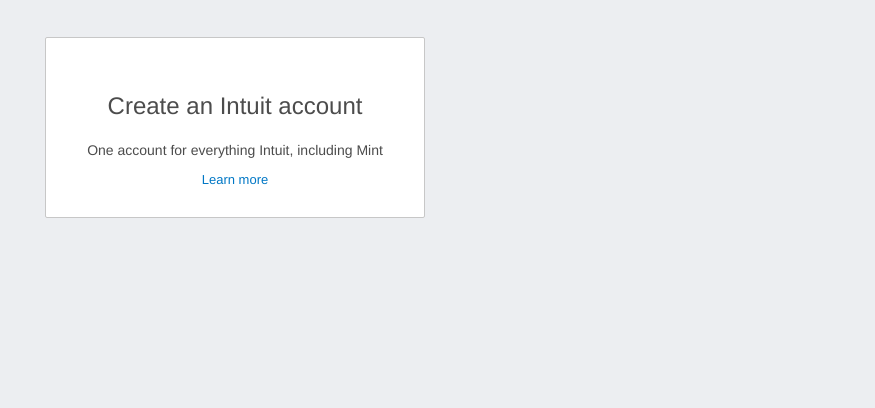
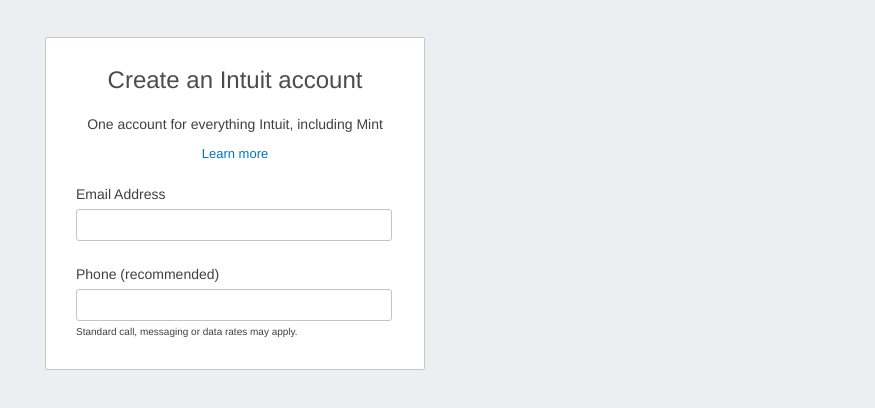
Before and after one commit to babs257/HTML-Forms, a plain HTML site: page index.html in a window 1280 px wide. Shown: the part 176-584 px from the top of the page, without its empty margins (405-1280 px from the left). Drawn offline with Linux system fonts and the light colour scheme.

Commit message:
Added a part of the form elements

```diff
--- a/index.html
+++ b/index.html
@@ -50,12 +50,18 @@
 
 	</header>
 
-	<form id="form-elements">
+	<form id="form-elements" action="/login" method="post">
 	<div id="form-head">
 		<p id="form-head1">Create an Intuit account</p>
 		<p id="form-head2">One account for everything Intuit, including Mint</p>
 		<a id="form-head3" href="#">Learn more</a>
 	</div>
+	<label class="input-label" for="email-address">Email Address</label>
+	<input class="input-details" type="email" name="email-address">
+	<label class="input-label" for="phone-number">Phone (recommended)</label>
+	<input class="input-details" type="tel" name="phone-number">
+	<span id="extra-input">Standard call, messaging or data rates may apply.</span>
+
 	</form>
 
 </body>
--- a/style/html-form.css
+++ b/style/html-form.css
@@ -116,11 +116,13 @@ form{
 
 #form-head1{
    font-size: 24px;
+   margin-top: -2px;
 }
 
 #form-head2{
 	font-size: 14px;
 	margin-top: -2px;
+	color: #404040;
 }
 
 #form-head3{
@@ -128,3 +130,26 @@ form{
 	font-size: 13px;
 	color: #0077C5;
 }
+
+.input-details{
+	height: 28px;
+	width: 310px;
+	display: flex;
+	border-radius: 3px;
+	border: 1px solid #C1C5C8;
+	margin-top: 25px;
+
+}
+
+.input-label{
+	display: flex;
+	margin-top: 25px;
+	margin-bottom: -18px;
+	font-size: 14px;
+	color: #404040;
+}
+
+#extra-input{
+	color: #404040;
+	font-size: 10px;
+}
```
